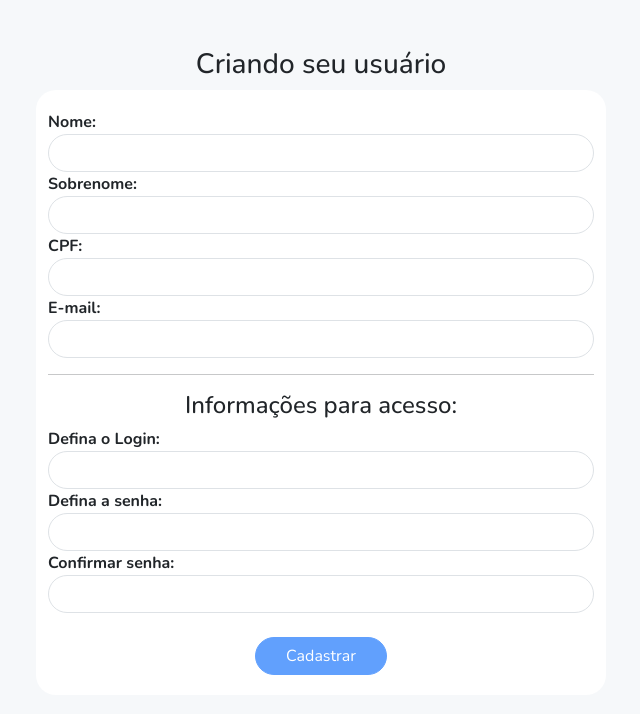
After one commit to luanleandronogueira/ouvidoriaweb, a PHP site: page /criar_usuario.php in a window 1280 px wide. The commit adds this page. Shown: the top 714 px of the page, without its empty margins (319-959 px from the left). Run offline with PHP 8.4, Linux system fonts and the light colour scheme.

Commit message:
validando campos para criar usuário

```diff
--- a/assets/css/style.css
+++ b/assets/css/style.css
@@ -17,3 +17,37 @@ a {
     padding: 150px;
 
 }
+
+.material-symbols-outlined {
+    font-size: 100px !important; /* ou o tamanho desejado */
+  }
+
+.form-cadastro {
+
+    /* border: black 1px solid !important; */
+    border-radius: 20px;
+    font-weight: bold;
+    background-color: white;
+    padding: 20px;
+
+}
+
+.btn1 {
+    border-radius: 40px !important;
+    padding-left: 30px !important;
+    padding-right: 30px !important;
+}
+
+input[type=text], input[type=email], input[type=password]{
+
+    border-radius: 20px;
+
+}
+
+.valido {
+    border: 2px solid rgb(13, 241, 13);
+  }
+
+  .invalido {
+    border: 2px solid red;
+  }
--- /dev/null
+++ b/assets/js/script.js
@@ -0,0 +1,85 @@
+// funcões js para
+
+function consulta_senhas() {
+  const senha_usuario = document.getElementById("senha_usuario");
+  const confirmar_senha_usuario = document.getElementById("confirmar_senha_usuario");
+  const button_submit = document.getElementById("button_submit");
+  const mensagem_senha = document.getElementById("mensagem_senha");
+
+  if (senha_usuario.value !== confirmar_senha_usuario.value) {
+    mensagem_senha.classList.remove("text-success");
+    senha_usuario.classList.remove("border-success");
+    confirmar_senha_usuario.classList.remove("border-success");
+
+    mensagem_senha.textContent = "As senhas estão diferentes";
+    mensagem_senha.classList.add("text-danger");
+    senha_usuario.classList.add("border-danger");
+    confirmar_senha_usuario.classList.add("border-danger");
+    button_submit.disabled = true;
+  } else {
+    mensagem_senha.classList.remove("text-danger");
+    senha_usuario.classList.remove("border-danger");
+    confirmar_senha_usuario.classList.remove("border-danger");
+
+    mensagem_senha.textContent = "As senhas estão iguais";
+    mensagem_senha.classList.add("text-success");
+    senha_usuario.classList.add("border-success");
+    confirmar_senha_usuario.classList.add("border-success");
+    button_submit.disabled = false;
+  }
+}
+
+function validaCPF(cpf) {
+    var Soma = 0
+    var Resto
+
+    var strCPF = String(cpf).replace(/[^\d]/g, '')
+
+    if (strCPF.length !== 11)
+       return false
+
+    if ([
+      '00000000000',
+      '11111111111',
+      '22222222222',
+      '33333333333',
+      '44444444444',
+      '55555555555',
+      '66666666666',
+      '77777777777',
+      '88888888888',
+      '99999999999',
+      ].indexOf(strCPF) !== -1)
+      return false
+
+    for (i=1; i<=9; i++)
+      Soma = Soma + parseInt(strCPF.substring(i-1, i)) * (11 - i);
+
+    Resto = (Soma * 10) % 11
+
+    if ((Resto == 10) || (Resto == 11))
+      Resto = 0
+
+    if (Resto != parseInt(strCPF.substring(9, 10)) )
+      return false
+
+    Soma = 0
+
+    for (i = 1; i <= 10; i++)
+      Soma = Soma + parseInt(strCPF.substring(i-1, i)) * (12 - i)
+
+    Resto = (Soma * 10) % 11
+
+    if ((Resto == 10) || (Resto == 11))
+      Resto = 0
+
+    if (Resto != parseInt(strCPF.substring(10, 11) ) )
+      return false
+
+    return true
+  }
+
+  function verificaEstilo(campo, valido) {
+    campo.classList.remove('valido', 'invalido');
+    campo.classList.add(valido ? 'valido' : 'invalido');
+  }
--- a/controladores/Controller.php
+++ b/controladores/Controller.php
@@ -1,5 +1,6 @@
 <!doctype html>
 <html lang="pt-br">
+
 <head>
     <meta charset="utf-8">
     <meta name="viewport" content="width=device-width, initial-scale=1">
@@ -9,9 +10,11 @@
     <link rel="preconnect" href="https://fonts.googleapis.com">
     <link rel="preconnect" href="https://fonts.gstatic.com" crossorigin>
     <link href="https://fonts.googleapis.com/css2?family=Nunito:wght@200;300;400;500;600;700;800;900&display=swap" rel="stylesheet">
+    <link rel="stylesheet" href="https://fonts.googleapis.com/css2?family=Material+Symbols+Outlined:opsz,wght,FILL,GRAD@20..48,100..700,0..1,-50..200&icon_names=communication" />
     <link rel="stylesheet" href="assets/css/style.css">
     <link href="https://cdn.jsdelivr.net/npm/bootstrap@5.3.3/dist/css/bootstrap.min.css" rel="stylesheet" integrity="sha384-QWTKZyjpPEjISv5WaRU9OFeRpok6YctnYmDr5pNlyT2bRjXh0JMhjY6hW+ALEwIH" crossorigin="anonymous">
 </head>
+
 <body>
     <header>
 
--- a/controladores/Footer.php
+++ b/controladores/Footer.php
@@ -2,7 +2,65 @@
 
 </footer>
 </main>
-    <script src="https://cdn.jsdelivr.net/npm/@popperjs/core@2.11.8/dist/umd/popper.min.js" integrity="sha384-I7E8VVD/ismYTF4hNIPjVp/Zjvgyol6VFvRkX/vR+Vc4jQkC+hVqc2pM8ODewa9r" crossorigin="anonymous"></script>
-    <script src="https://cdn.jsdelivr.net/npm/bootstrap@5.3.3/dist/js/bootstrap.min.js" integrity="sha384-0pUGZvbkm6XF6gxjEnlmuGrJXVbNuzT9qBBavbLwCsOGabYfZo0T0to5eqruptLy" crossorigin="anonymous"></script>
+<script src="assets/js/script.js"></script>
+<script src="https://cdn.jsdelivr.net/npm/@popperjs/core@2.11.8/dist/umd/popper.min.js" integrity="sha384-I7E8VVD/ismYTF4hNIPjVp/Zjvgyol6VFvRkX/vR+Vc4jQkC+hVqc2pM8ODewa9r" crossorigin="anonymous"></script>
+<script src="https://cdn.jsdelivr.net/npm/bootstrap@5.3.3/dist/js/bootstrap.min.js" integrity="sha384-0pUGZvbkm6XF6gxjEnlmuGrJXVbNuzT9qBBavbLwCsOGabYfZo0T0to5eqruptLy" crossorigin="anonymous"></script>
+<script src="https://code.jquery.com/jquery-3.7.1.js" integrity="sha256-eKhayi8LEQwp4NKxN+CfCh+3qOVUtJn3QNZ0TciWLP4=" crossorigin="anonymous"></script>
+<script src="https://cdnjs.cloudflare.com/ajax/libs/jquery.mask/1.14.16/jquery.mask.min.js"></script>
+<script>
+    $(document).ready(function() {
+        $('.date').mask('00/00/0000');
+        $('.time').mask('00:00:00');
+        $('.date_time').mask('00/00/0000 00:00:00');
+        $('.cep').mask('00000-000');
+        $('.phone').mask('0000-0000');
+        $('.phone_with_ddd').mask('(00) 0000-0000');
+        $('.phone_us').mask('(000) 000-0000');
+        $('.mixed').mask('AAA 000-S0S');
+        $('.cpf').mask('000.000.000-00', {
+            reverse: true
+        });
+        $('.cnpj').mask('00.000.000/0000-00', {
+            reverse: true
+        });
+        $('.money').mask('000.000.000.000.000,00', {
+            reverse: true
+        });
+        $('.money2').mask("#.##0,00", {
+            reverse: true
+        });
+        $('.ip_address').mask('0ZZ.0ZZ.0ZZ.0ZZ', {
+            translation: {
+                'Z': {
+                    pattern: /[0-9]/,
+                    optional: true
+                }
+            }
+        });
+        $('.ip_address').mask('099.099.099.099');
+        $('.percent').mask('##0,00%', {
+            reverse: true
+        });
+        $('.clear-if-not-match').mask("00/00/0000", {
+            clearIfNotMatch: true
+        });
+        $('.placeholder').mask("00/00/0000", {
+            placeholder: "__/__/____"
+        });
+        $('.fallback').mask("00r00r0000", {
+            translation: {
+                'r': {
+                    pattern: /[\/]/,
+                    fallback: '/'
+                },
+                placeholder: "__/__/____"
+            }
+        });
+        $('.selectonfocus').mask("00/00/0000", {
+            selectOnFocus: true
+        });
+    });
+</script>
 </body>
+
 </html>
--- /dev/null
+++ b/criar_usuario.php
@@ -0,0 +1,57 @@
+<?php
+session_start();
+require_once 'controladores/Controller.php';
+require_once 'provedores/Classes.php';
+
+// Gerar o token na primeira requisição
+if (!isset($_SESSION['csrf_token'])) {
+    $_SESSION['csrf_token'] = gerarTokenCSRF();
+}
+?>
+
+<section>
+<div class="container">
+    <div class="row justify-content-center mt-5">
+        <h3 class="text-center">Criando seu usuário</h3>
+        <div class="form-cadastro col-6">
+            <form action="provedores/CriarUsuario.php" method="post">
+                <label for="nome_usuario">Nome:</label>
+                <input type="text" name="nome_usuario" required id="nome_usuario" class="form-control">
+
+                <label for="sobrenome_usuario">Sobrenome:</label>
+                <input type="text" name="sobrenome_usuario" required id="sobrenome_usuario" class="form-control">
+
+                <label for="cpf_usuario">CPF:</label>
+                <input type="text" name="cpf_usuario" onkeyup="document.getElementById('validation').innerHTML = validaCPF(this.value) ? 'Válido<br>' : 'Inválido<br>'; verificaEstilo(this, validaCPF(this.value))" required id="cpf_usuario" class="form-control cpf">
+                <span class="text-center" id="validation"></span>
+
+                <label for="email_usuario">E-mail:</label>
+                <input type="email" name="email_usuario" required id="email_usuario" class="form-control">
+
+                <hr>
+                <h4 class="text-center">Informações para acesso:</h4>
+
+                <label for="login_usuario">Defina o Login:</label>
+                <input type="text" name="login_usuario" required id="login_usuario" class="form-control">
+                <span id="mensagem_login"></span>
+
+                <label for="senha_usuario">Defina a senha:</label>
+                <input type="password" name="senha_usuario" required id="senha_usuario" class="form-control">
+
+                <label for="confirmar_senha_usuario">Confirmar senha:</label>
+                <input type="password" onblur="consulta_senhas()" name="confirmar_senha_usuario" id="confirmar_senha_usuario" class="form-control">
+                <span id="mensagem_senha"></span>
+
+                <!-- Token csrf -->
+                <input type="hidden" name="csrf_token" value="<?=$_SESSION['csrf_token']; ?>">
+
+                <div class="text-center mt-4">
+                    <button class="btn btn-primary btn1" id="button_submit" disabled type="submit">Cadastrar</button>
+                </div>
+            </form>
+        </div>
+    </div>
+</div>
+
+</section>
+<?php require_once 'controladores/Footer.php' ?>
--- /dev/null
+++ b/provedores/Classes.php
@@ -0,0 +1,58 @@
+<?php
+require_once 'Conexao.php';
+
+class Usuario {
+
+    private int $id_usuario;
+    private $conexao;
+    private $nome_usuario;
+    private $sobrenome_usuario;
+    private $cpf_usuario;
+    private $email_usuario;
+    private $login_usuario;
+    private $senha_usuario;
+
+    public function __construct()
+    {
+        $this->conexao = new Conexao;
+    }
+
+    public function inserir_usuario($nome_usuario, $sobrenome_usuario, $cpf_usuario, $email_usuario, $login_usuario, $senha_usuario){
+
+        $query =  "INSERT INTO tb_usuario (nome_usuario, sobrenome_usuario, cpf_usuario, email_usuario, login_usuario, senha_usuario) VALUES (:nome_usuario, :sobrenome_usuario, :cpf_usuario, :email_usuario, :login_usuario, :senha_usuario)";
+
+        try {
+            $conn = $this->conexao->Conectar();
+            $stmt = $conn->prepare($query);
+
+            $stmt->bindValue(':nome_usuario', $nome_usuario);
+            $stmt->bindValue(':sobrenome_usuario', $sobrenome_usuario);
+            $stmt->bindValue(':cpf_usuario', $cpf_usuario);
+            $stmt->bindValue(':email_usuario', $email_usuario);
+            $stmt->bindValue(':login_usuario', $login_usuario);
+            $stmt->bindValue(':senha_usuario', $senha_usuario);
+
+            $stmt->execute();
+
+        } catch (PDOException $e) {
+            // Tratar exceções
+            throw new Exception('Erro ao inserir usuário: ' . $e->getMessage());
+        }
+
+    }
+}
+
+// Função para gerar um token aleatório
+function gerarTokenCSRF() {
+    return bin2hex(random_bytes(32));
+}
+
+// Função para verificar o token
+function verificarTokenCSRF() {
+    if (!isset($_SESSION['csrf_token']) || !isset($_POST['csrf_token']) ||
+        $_SESSION['csrf_token'] !== $_POST['csrf_token']) {
+        header("Location: ../login.php?status=Ataque_CSRF_detectado");
+        die('Ataque CSRF detectado!');
+
+    }
+}
```
Also changed, not shown: db_ouvidoriaweb.sql (added, +70 -0 lines), provedores/CriarUsuario.php (added, +40 -0 lines).
